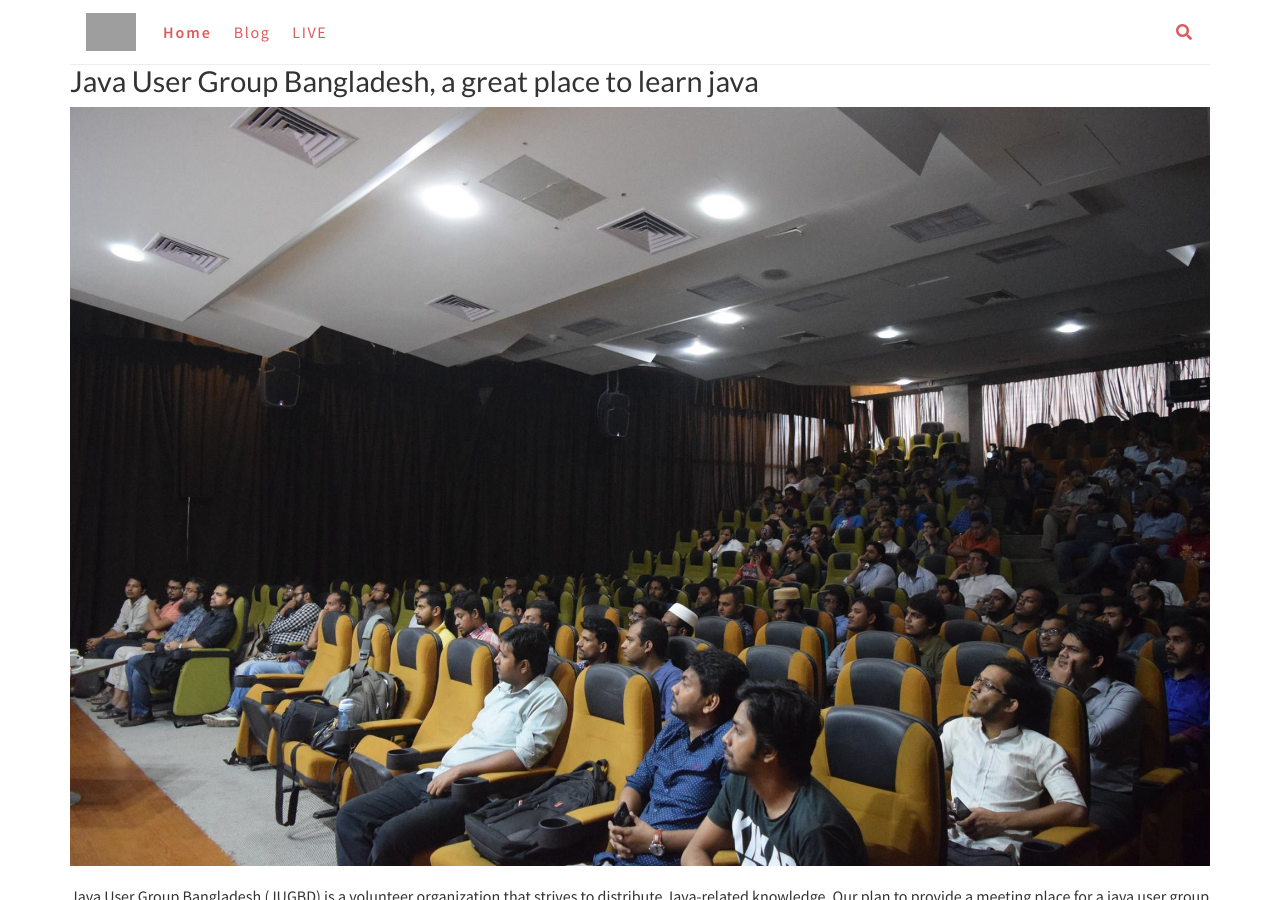
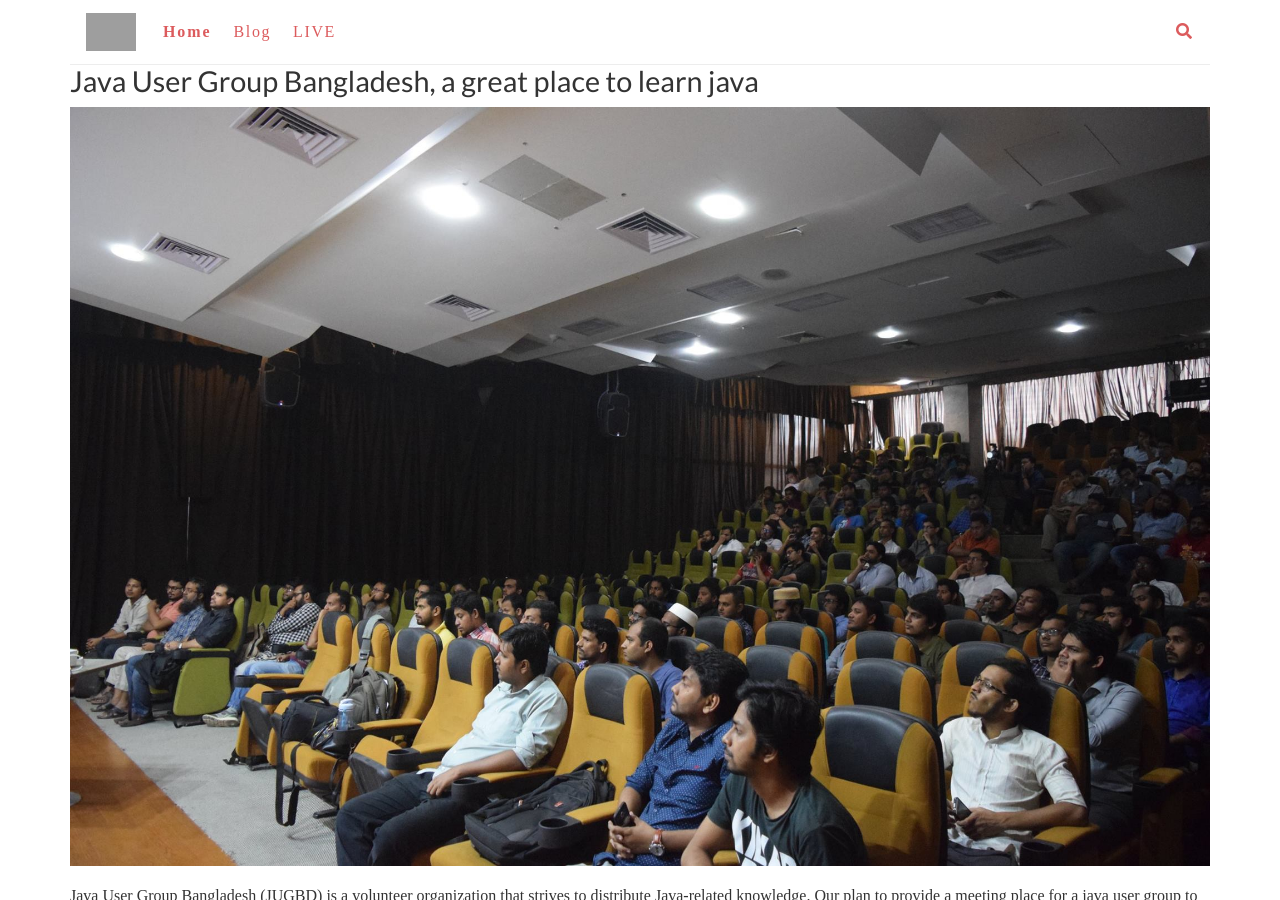
Before and after one commit to jugbd/jugbd.org, a Jekyll site: the page built from index.md, in a window 1280 px wide and 900 px high. Built offline with Jekyll 4.4.1, drawn with Linux system fonts in a browser that asks for light colours; nearby versions of some CDN libraries; some web fonts are replaced; comment, search, counter and statistics services are not loaded; our own code applies the rules of GitHub Pages for plain Markdown files; grey boxes are pictures that could not be loaded.

Commit message:
Update main.scss

```diff
--- a/assets/css/_addon/main.scss
+++ b/assets/css/_addon/main.scss
@@ -51,7 +51,7 @@ body {
   background: var(--body-bg);
   color: var(--text-color);
   -webkit-font-smoothing: antialiased;
-  font-family: 'Source Sans Pro', 'Microsoft Yahei', sans-serif;
+  font-family: 'Lusitana', serif, 'Source Sans Pro', 'Microsoft Yahei', sans-serif;
 }
 
 #navbar-trigger {
```
